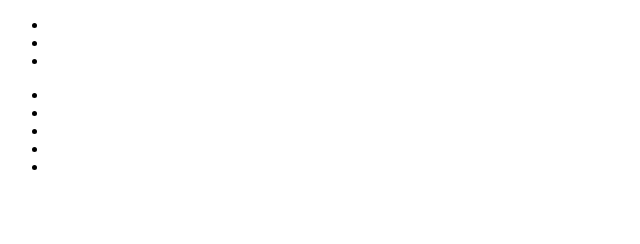
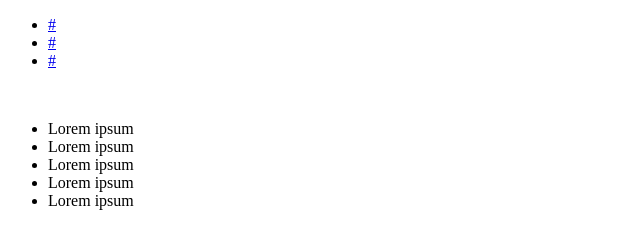
Before and after one commit to DinoDG/web_ayuda_peludos, a plain HTML site: page ayudaPeludo/tommy.html in a window 1280 px wide. Shown: the whole page, without its empty margins (0-640 px from the left). Drawn offline with Linux system fonts and the light colour scheme.

Commit message:
Organizacion HTML

```diff
--- a/ayudaPeludo/tommy.html
+++ b/ayudaPeludo/tommy.html
@@ -1,32 +1,34 @@
 <!DOCTYPE html>
 <html lang="es">
+
 <head>
     <meta charset="UTF-8">
     <meta http-equiv="X-UA-Compatible" content="IE=edge">
     <meta name="viewport" content="width=device-width, initial-scale=1.0">
-    <title>Document</title>
+    <title>Gatos - Tommy</title>
 </head>
+
 <body>
     <header class="cabecera">
         <nav class="cabecera__menu">
-            <ul>
-                <menu__lista>
-                    <li class="menu__lista__item"></li>
-                    <li class="menu__lista__item"></li>
-                    <li class="menu__lista__item"></li>
-                </menu__lista>
+            <ul class="menu__lista">
+                <li class="menu__lista__item"><a href="#" class="item__link">#</a></li>
+                <li class="menu__lista__item"><a href="#" class="item__link">#</a></li>
+                <li class="menu__lista__item"><a href="#" class="item__link">#</a></li>
             </ul>
         </nav>
     </header>
     <section class="container__mascota">
-        <div class="mascota__img"></div>
+        <div class="mascota__div__img">
+            <img class="mascota__img" src="#" alt="">
+        </div>
         <div class="mascota__descripcion">
             <ul class="descripcion__lista">
-                <li class="lista__item"></li>
-                <li class="lista__item"></li>
-                <li class="lista__item"></li>
-                <li class="lista__item"></li>
-                <li class="lista__item"></li>
+                <li class="lista__item">Lorem ipsum</li>
+                <li class="lista__item">Lorem ipsum</li>
+                <li class="lista__item">Lorem ipsum</li>
+                <li class="lista__item">Lorem ipsum</li>
+                <li class="lista__item">Lorem ipsum</li>
             </ul>
         </div>
     </section>
```
